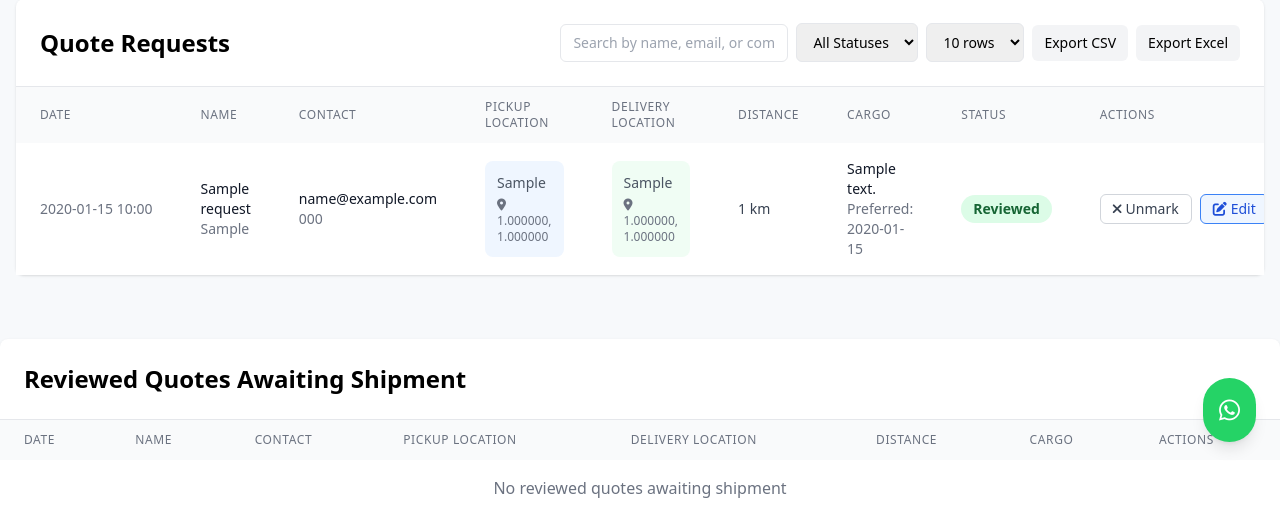
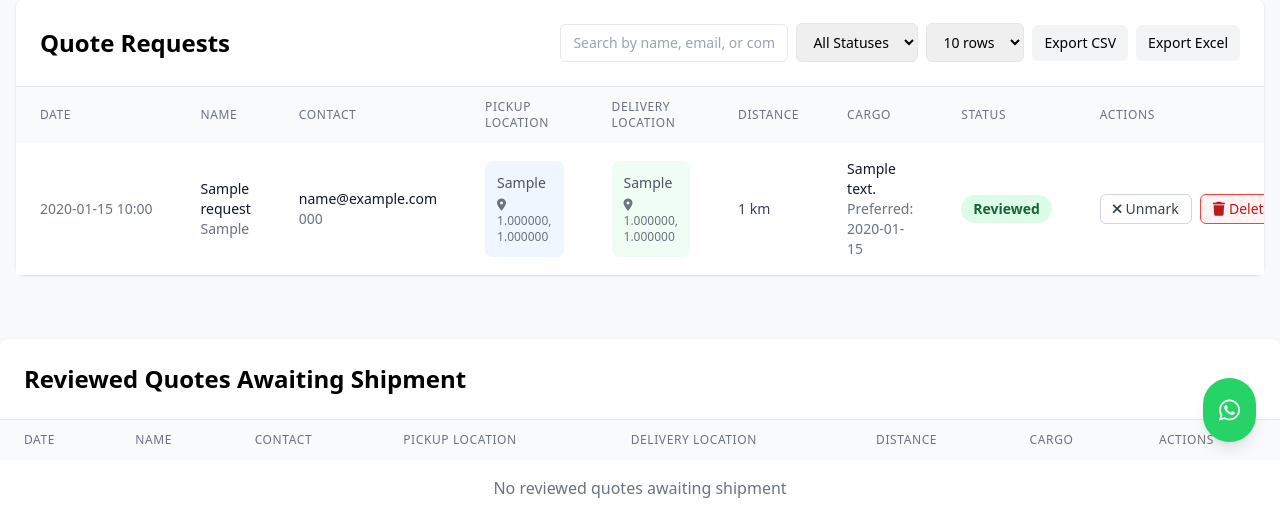
Before and after one commit to Ezana-Group/segecha-logistics, a Flask app: page /admin in a window 1280 px wide. Shown: the part 334-849 px from the top of the page. Run offline with Flask 3, Linux system fonts and the light colour scheme; tables that the repository leaves empty hold one stand-in row (values such as "Sample post"); some libraries are stand-ins or nearby versions.

Commit message:
Fix: Remove edit_quote link from admin dashboard

```diff
--- a/templates/admin_dashboard.html
+++ b/templates/admin_dashboard.html
@@ -204,9 +204,6 @@
                                 <button type="button" onclick="markAsReviewed({{ quote.id }}, this)" class="text-sm px-3 py-1 rounded-md border {% if quote.reviewed %}border-gray-300 text-gray-700 bg-white hover:bg-gray-50{% else %}border-green-500 text-green-700 bg-green-50 hover:bg-green-100{% endif %}">
                                     {% if quote.reviewed %}<i class="fas fa-times mr-1"></i>Unmark{% else %}<i class="fas fa-check mr-1"></i>Mark Reviewed{% endif %}
                                 </button>
-                                <a href="{{ url_for('edit_quote', id=quote.id) }}" class="text-sm px-3 py-1 rounded-md border border-blue-500 text-blue-700 bg-blue-50 hover:bg-blue-100">
-                                    <i class="fas fa-edit mr-1"></i>Edit
-                                </a>
                                 <form method="POST" action="{{ url_for('delete_quote', id=quote.id) }}" style="display:inline;" onsubmit="return confirm('Are you sure you want to delete this quote?');">
                                     <button type="submit" class="text-sm px-3 py-1 rounded-md border border-red-500 text-red-700 bg-red-50 hover:bg-red-100">
                                         <i class="fas fa-trash mr-1"></i>Delete
```
